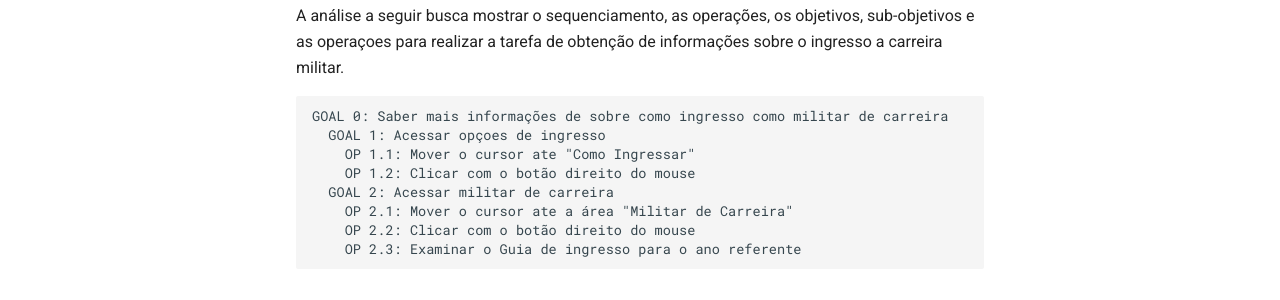
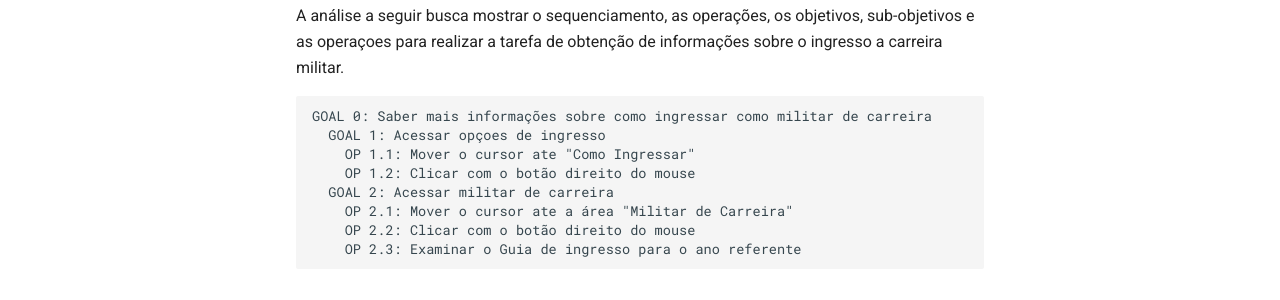
Before and after one commit to heitormsb/2021.2-Exercito-Brasileiro, an MkDocs documentation site: the page built from docs/analise_requisitos/Cmn_Goms.md, in a window 1280 px wide and 1247 px high. Shown: the part 523-823 px from the top of the window. Built offline with MkDocs 1.6.1 and Material for MkDocs 9.7.7, drawn with Linux system fonts in a browser that asks for light colours.

Commit message:
edit texto

````diff
--- a/docs/analise_requisitos/Cmn_Goms.md
+++ b/docs/analise_requisitos/Cmn_Goms.md
@@ -7,7 +7,7 @@ Os modelos CMN-GOMS podem permitir prever a sequência de operadores e o tempo d
 A análise a seguir busca mostrar o sequenciamento, as operações, os objetivos, sub-objetivos e as operaçoes para realizar a tarefa de obtenção de informações sobre o ingresso a carreira militar.
 
 ```
-GOAL 0: Saber mais informações de sobre como ingresso como militar de carreira
+GOAL 0: Saber mais informações sobre como ingressar como militar de carreira
   GOAL 1: Acessar opçoes de ingresso
     OP 1.1: Mover o cursor ate "Como Ingressar"
     OP 1.2: Clicar com o botão direito do mouse
````
